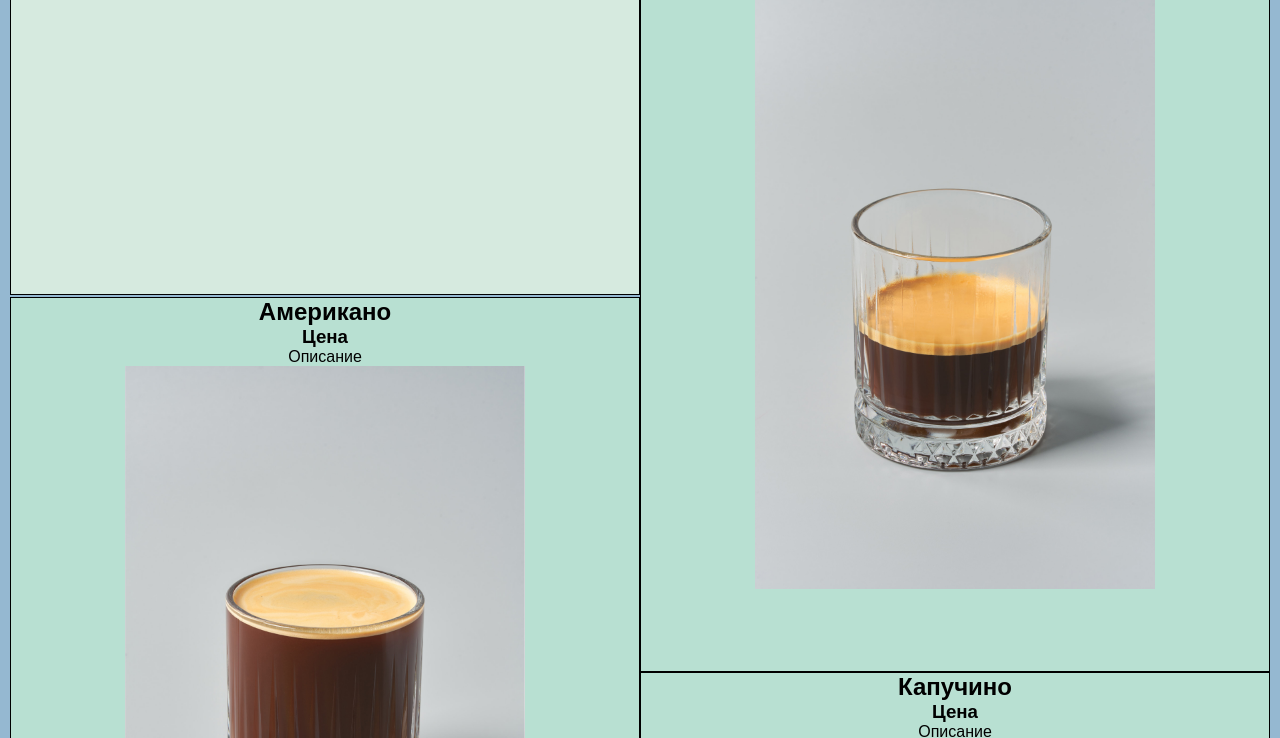
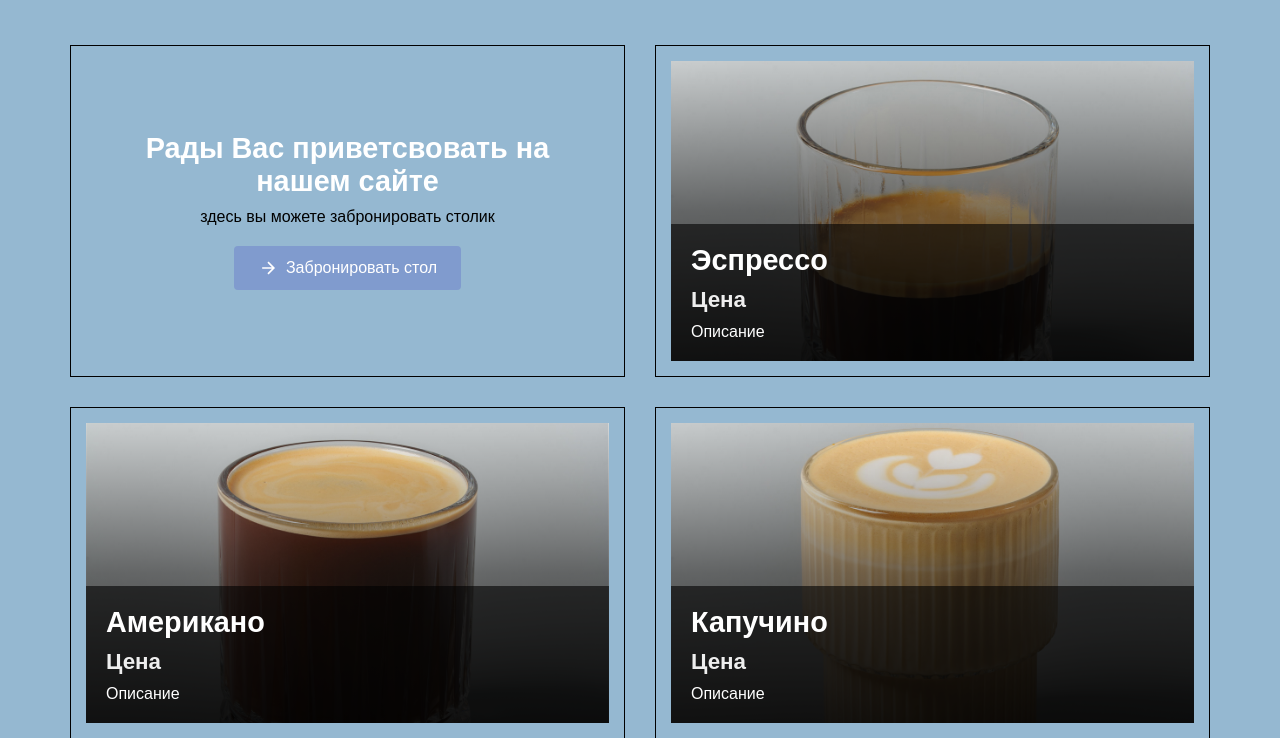
Before and after one commit to rybkavm/cafe-landing, a plain HTML site: page index.html in a window 1280 px wide. Shown: the part 242-980 px from the top of the page. Drawn offline with Linux system fonts and the light colour scheme.

Commit message:
оптимизация карточек, базовый js, работа с разметкой

```diff
--- a/index.html
+++ b/index.html
@@ -4,6 +4,7 @@
     <meta charset="UTF-8" />
     <meta http-equiv="X-UA-Compatible" content="IE=edge" />
     <meta name="viewport" content="width=device-width, initial-scale=1.0" />
+    <meta name="description" content="Кофейня в Краснодаре - лучший кофе в городе. Забронируйте столик онлайн.">
     <title>Кофе, которого заслуживает весь мир</title>
     <link rel="stylesheet" href="./fonts/fonts.css" />
     <link rel="stylesheet" href="./styles/global.css" />
@@ -25,7 +26,7 @@
         </ul>
       </nav>
       <a class="header__logo">
-        <img src="./images/logo.svg" alt="логотип в черном цвете: кофе" />
+        <img src="./images/logo.svg" alt="логотип" loading="lazy" />
       </a>
       <address class="header__address">
         <p>
@@ -38,68 +39,80 @@
       </address>
     </header>
     <main class="main">
-      <section>
+      <section class="card__section" id="drinks">
+        <h2 class="section-title">Наши напитки</h2>
         <ul class="card__grid">
           <li class="card card__li-button">
             <article class="card__button">
-              <h2></h2>
-              <span></span>
-              <button>Забронировать стол</button>
+              <h2>Рады Вас приветсвовать на нашем сайте</h2>
+              <span>здесь вы можете забронировать столик</span>
+              <button>
+                <svg width="20" height="20" viewBox="0 0 24 24" fill="none">
+                  <path d="M5 12H19M12 5L19 12L12 19" stroke="currentColor" stroke-width="2"/>
+                </svg>
+                Забронировать стол
+              </button>
             </article>
           </li>
           <li class="card">
-            <article class="card_drinks">
+            <article class="card__drinks" style="background-image: url('./images/card-1-espresso.jpg')">
+              <div class="card__content">
                 <h2>Эспрессо</h2>
                 <h3>Цена</h3>
                 <span>Описание</span>
-              <img class="images__card" src="./images/card-1-espresso.jpg" alt="эспрессо" />
+              </div>
             </article>
           </li>
           <li class="card">
-            <article class="card_drinks">
+            <article class="card__drinks" style="background-image: url('./images/card-2-americano.jpg')">
+              <div class="card__content">
                 <h2>Американо</h2>
                 <h3>Цена</h3>
                 <span>Описание</span>
-              <img class="images__card" src="./images/card-2-americano.jpg" alt="американо" />
+              </div>
             </article>
           </li>
           <li class="card">
-            <article class="card_drinks">
+            <article class="card__drinks" style="background-image: url('./images/card-3-cappuccino.jpg')">
+              <div class="card__content">
                 <h2>Капучино</h2>
                 <h3>Цена</h3>
                 <span>Описание</span>
-              <img class="images__card" src="./images/card-3-cappuccino.jpg" alt="капучино" />
+              </div>
             </article>
           </li>
           <li class="card">
-            <article class="card_drinks">
+            <article class="card__drinks" style="background-image: url('./images/card-4-latte.jpg')">
+              <div class="card__content">
                 <h2>Латте</h2>
                 <h3>Цена</h3>
                 <span>Описание</span>
-              <img class="images__card" src="./images/card-4-latte.jpg" alt="латте" />
+            </div>
             </article>
           </li>
           <li class="card">
-            <article class="card_drinks">
+            <article class="card__drinks" style="background-image: url('./images/card-5-raf.jpg')">
+              <div class="card__content">
                 <h2>Раф</h2>
                 <h3>Цена</h3>
                 <span>Описание</span>
-              <img class="images__card" src="./images/card-5-raf.jpg" alt="раф" />
+              </div>
             </article>
           </li>
           <li class="card">
-            <article class="card_drinks">
+            <article class="card__drinks" style="background-image: url('./images/card-6-mockachino.jpg')">
+              <div class="card__content">
                 <h2>Моккачино</h2>
                 <h3>Цена</h3>
                 <span>Описание</span>
-              <img class="images__card" src="./images/card-6-mockachino.jpg" alt="моккачино" />
+              </div>
             </article>
           </li>
           <li class="card card__li-button">
             <article class="card__button">
-              <h2></h2>
-              <span></span>
-              <button>Забронировать стол</button>
+              <h2>Было приятно видеть Вас</h2>
+              <span>напоминаем про возможность забронировать стол</span>
+              <button>ТЫК СЮДА</button>
             </article>
           </li>
         </ul>
@@ -120,7 +133,7 @@
       </address>
 
       <a class="footer__logo">
-        <img src="./images/logo.svg" alt="логотип в черном цвете: кофе" />
+        <img src="./images/logo.svg" alt="логотип" loading="lazy" />
       </a>
 
       <!-- не забыть добавить target https://htmlbook.ru/html/a/target -->
@@ -143,5 +156,16 @@
         </li>
       </ul>
     </footer>
+    <script>
+      document.addEventListener('DOMContentLoaded', function() {
+        const cards = document.querySelectorAll('.card');
+        cards.forEach((card, index) => {
+          // Добавляем небольшую задержку для анимации
+          setTimeout(() => {
+            card.classList.add('visible');
+          }, 100 * index);
+        });
+      });
+    </script>
   </body>
 </html>
--- a/styles/global.css
+++ b/styles/global.css
@@ -2,6 +2,13 @@
   margin: 0;
   padding: 0;
   box-sizing: border-box;
+}
+
+:root {
+  --primary: #809bce;
+  --secondary: #95b8d1;
+  --accent: #eac4d5;
+  --text: #333;
 }
 
 html {
@@ -9,6 +16,9 @@ html {
 }
 
 body {
+  display: flex;
+  flex-direction: column;
+  min-height: 100vh;
   width: 100%;
   margin: 0 auto;
   font-family: YanoneKaffeesatz, sans-serif;
@@ -29,4 +39,10 @@ img {
 
 button {
   font: inherit;
+  display: inline-flex;
+  align-items: center;
+  gap: 8px;
+  padding: 12px 24px;
+  border-radius: 50px;
+  transition: all 0.3s ease;
 }
--- a/styles/style.css
+++ b/styles/style.css
@@ -14,46 +14,136 @@
   list-style-type: circle;
 }
 
+.section-title {
+  text-align: center;
+  font-size: 2.5rem;
+  margin: 30px 0;
+  color: #333;
+}
+
 .card__grid {
   display: grid;
   grid-template-columns: repeat(2, 1fr);
-  width: 100%;
-  padding: 10px;
-  text-align: center;
-  position: relative;
+  grid-auto-rows: minmax(150px, auto);
+  gap: 30px;
+  padding: 30px;
+  margin: 0 auto;
+  max-width: 1200px;
 }
 
 .card {
   border: 1px solid black;
   height: 100%;
+  padding: 15px;
+  box-sizing: border-box;
+  opacity: 0;
+  transform: translateY(30px);
+  transition: all 0.6s ease;
+}
+
+.card__drinks:hover {
+  transform: scale(1.02);
+  box-shadow: 0 10px 20px rgba(0,0,0,0.2);
+}
+
+.card.visible {
+  opacity: 1;
+  transform: translateY(0);
 }
 
 .card__li-button {
-  width: 100%;
-  height: 375px;
+  grid-row: span 1;
+  height: 100%;
   background-color: #d6eadf;
+  display: flex;
+  flex-direction: column;
+  justify-content: center;
+  padding: 30px;
+  text-align: center;
+  position: relative;
+  overflow: hidden;
 }
 
-.card:nth-child(3),
-.card:nth-child(5),
-.card:nth-child(7) {
-  transform: translatey(-375px);
+.card__li-button,
+.card__content {
+  background: transparent;
+  color: inherit;
 }
 
-.card_drinks {
-  height: 750px;
-  background-color: #b8e0d2;
+.card__drinks {
+  grid-row: span 2;
+  height: 100%;
+  position: relative;
+  background-size: cover;
+  background-position: center;
+  background-repeat: no-repeat;
+  overflow: hidden;
+  display: flex;
+  align-items: flex-end;
+  min-height: 300px;
+  transition: transform 0.3s ease;
+}
+
+.card__drinks::before {
+  content: '';
+  position: absolute;
+  top: 0;
+  left: 0;
+  right: 0;
+  bottom: 0;
+  background: linear-gradient(to top, rgba(0,0,0,0.8) 0%, rgba(0,0,0,0.5) 50%, transparent 100%);
+  z-index: 1;
+}
+
+.card__content {
+  position: relative;
+  width: 100%;
+  padding: 20px;
+  background: rgba(0, 0, 0, 0.6);
+  color: white;
+  z-index: 2;
+  transition: transform 0.3s ease;
+}
+
+.card h2 {
+  font-size: 1.8rem;
+  margin-bottom: 10px;
+  color: white;
+}
+
+.card h3 {
+  font-size: 1.4rem;
+  margin: 10px 0;
+  color: #eee;
+}
+
+.card span {
+  margin: 10px 0;
+  flex-grow: 1;
+}
+
+.card__drinks:hover,
+.card__content {
+  transform: translateY(0);
+}
+
+.card button {
+  padding: 12px 25px;
+  background: #809bce;
+  border: none;
+  font-size: 1.1rem;
+  margin-top: 20px;
+  cursor: pointer;
 }
 
 .main {
   background-color: #95b8d1;
+  flex: 1;
+  padding-bottom: 10px;
 }
 
 .images__card {
-  display: block;
-  width: 400px;
-  height: 600px;
-  margin: auto;
+  display: none;
 }
 
 .header__logo,
@@ -97,3 +187,70 @@
   height: 48px;
   list-style-type: none;
 }
+
+@media (max-width: 768px) {
+  .card__grid {
+    grid-template-columns: 1fr;
+    grid-auto-rows: minmax(150px, auto);
+  }
+
+  .card__drinks {
+    min-height: 200px;
+    grid-row: span 1;
+  }
+
+  .card__content {
+    padding: 15px;
+  }
+
+  .header__address,
+  .footer__address,
+  .footer__social-list-position {
+    justify-self: center;
+  }
+
+  .header,
+  .footer {
+    grid-template-columns: 1fr;
+    text-align: center;
+  }
+
+  .header__links-list {
+    justify-content: center;
+  }
+}
+
+.card button:hover {
+  background: #6a8bc7;
+  transform: scale(1.03);
+  transition: all 0.3s ease;
+}
+
+.footer__social-link:hover,
+img {
+  transform: translateY(-5px);
+  transition: transform 0.3s ease;
+}
+
+.header__address,
+.footer__address {
+  justify-self: center;
+}
+
+.card__button button {
+  background: var(--primary);
+  color: white;
+  border: none;
+  padding: 12px 24px;
+  border-radius: 4px;
+  font-size: 1rem;
+  cursor: pointer;
+  transition: all 0.3s ease;
+  margin-top: 20px;
+}
+
+.card__button button:hover {
+  background: #6a8bc7;
+  transform: translateY(-2px);
+  box-shadow: 0 4px 8px rgba(0,0,0,0.1);
+}
```
Lines whose indentation alone changed are shown as unchanged.
